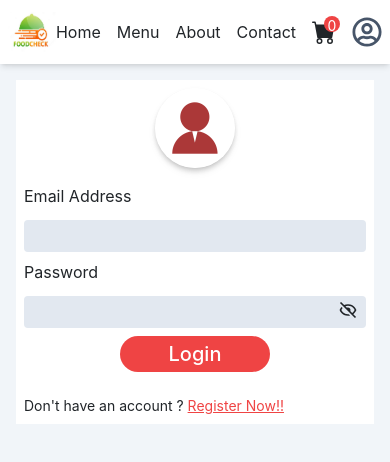
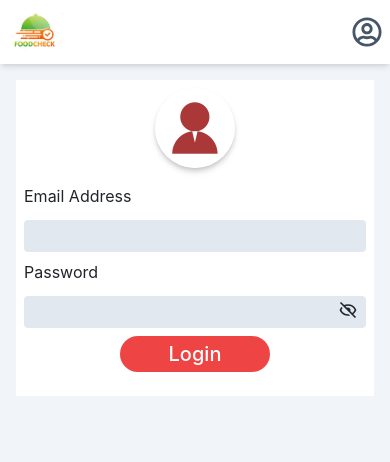
Before and after one commit to TeamCaffeine52/FoodDeliveryFrontend, a React (Create React App) app: page /admin/login in a window 390 px wide. Before the commit this address led to /login. Shown: the top 462 px of the page. Built offline with nearby package versions, Linux system fonts and the light colour scheme.

Commit message:
Added admin dashboard, Logout feature, made header responsive to current user

```diff
--- a/package.json
+++ b/package.json
@@ -7,6 +7,7 @@
     "@testing-library/jest-dom": "^5.16.5",
     "@testing-library/react": "^13.4.0",
     "@testing-library/user-event": "^13.5.0",
+    "jwt-decode": "^3.1.2",
     "react": "^18.2.0",
     "react-cookie": "^4.1.1",
     "react-dom": "^18.2.0",
--- a/src/component/Header.js
+++ b/src/component/Header.js
@@ -3,9 +3,15 @@ import logo from "../assets/logo.jpg";
 import { Link } from 'react-router-dom';
 import {FaRegUserCircle} from "react-icons/fa"
 import {BsFillCartFill} from "react-icons/bs"
-
+import { useSelector } from 'react-redux';
+import { useCookies } from "react-cookie";
 
 const Header = () => {
+    const [cookies , , ] = useCookies(["access_token"]);
+    const isLoginned = cookies["access_token"] ? true : false;
+
+    const isAdmin = useSelector((state) => state.user.isAdmin);
+
     const[showMenu,setshowMenu] = useState(false);
     const handleShowMenu = ()=>{
         setshowMenu(preve => !preve)
@@ -21,24 +27,46 @@ const Header = () => {
                 </Link>
 
                 <div className="flex items-center gap-4 md:gap-7">
+                    { isLoginned ?
+                        <>
                             <nav className="flex gap-4 md:gap-6 text-base md:text-lg">
-                        <Link to={""}>Home</Link>
-                        <Link to={"menu"}>Menu</Link>
-                        <Link to={"about"}>About</Link>
-                        <Link to={"contact"}>Contact</Link>
+                                { isAdmin ?
+                                    <>
+                                        <Link to={"/admin"}>Home</Link>
+                                        <Link to={"/admin/order"}>Orders</Link>
+                                        <Link to={"/about"}>About</Link>
+                                        <Link to={"/contact"}>Contact</Link>
+                                    </>
+                                    : <>
+                                        <Link to={"/"}>Home</Link>
+                                        <Link to={"/cart"}>My Orders</Link>
+                                        <Link to={"/about"}>About</Link>
+                                        <Link to={"/contact"}>Contact</Link>
+                                    </>
+                                }
                             </nav>
                             <div className="text-2xl text-sale-600 relative">
                                 <BsFillCartFill/>
                                 <div className="absolute -top-1 -right-1 text-white bg-red-500 h-4 w-4 rounded-full m-0 p-0 text-sm text-center">0</div>
                             </div>
+                        </>
+                        : null
+                    }
                     <div className=" text-slate-600"onClick={handleShowMenu}>
                         <div className="text-3xl cursor-pointer">
                             <FaRegUserCircle />
                         </div>
                         {showMenu && (
                         <div className="absolute right-2 bg-white py-2 px-2 shadow drop-shadow-md flex flex-col">
+                            { isLoginned ?
+                                <>
+                                    <Link to={"logout"} className="Whitespace-nowrap cursor-pointer">Logout</Link>
+                                </>
+                                : <>
                                     <Link to={"admin/login"} className="whitespace-nowrap cursor-pointer">Admin Login</Link>
                                     <Link to={"login"} className="Whitespace-nowrap cursor-pointer">Login</Link>
+                                </>
+                            }
                         </div>
                         )}
 
--- /dev/null
+++ b/src/component/Logout.jsx
@@ -0,0 +1,20 @@
+import React from "react";
+import { useCookies } from "react-cookie";
+import { useNavigate } from 'react-router-dom'
+import { useEffect } from "react";
+import { toast } from "react-hot-toast";
+
+const Logout = () => {
+    const navigate = useNavigate();
+    const [ , , removeCookie] = useCookies(["access_token"]);
+    removeCookie('access_token');
+
+    useEffect(() => {
+        toast('Logout Successfull');
+        navigate('/');
+    }, [])
+
+    return (<></>);
+}
+
+export default Logout;
--- a/src/component/RedirectLogin.jsx
+++ b/src/component/RedirectLogin.jsx
@@ -2,24 +2,56 @@ import React from 'react';
 import { useLocation } from 'react-router-dom';
 import { useCookies } from "react-cookie";
 import {Link,useNavigate} from 'react-router-dom'
+import { useEffect } from 'react';
+import jwt_decode from 'jwt-decode';
 
 const  RedirectLogin = () => {
-  let location = useLocation();
-  const navigate=useNavigate()
-  const [cookies, , removeCookie] = useCookies(["access_token"]);
+    let location = useLocation();
+    const navigate = useNavigate()
+    const [cookies , , ] = useCookies(["access_token"]);
+
+    useEffect(() => {
+        console.log(location);
+
+        const currentPath = location.pathname;
 
 
-    React.useEffect(() => {
-        console.log(location);
-
-        if(!(location.pathname === '/login' || location.pathname === '/signup'))
+        if(!(currentPath === '/login' || currentPath === '/signup' || currentPath === '/admin/login'))
         {
-            console.log(cookies);
+            // Not on /login, /signup, /admin/login
             if(!cookies["access_token"])
             {
+                // Not Loginned
+                if(currentPath.startsWith('/admin'))
+                {
+                    // Tried to access admin pages
+                    navigate('/admin/login');
+                }
+                else
+                {
+                    // Tried to access normal pages
+                    navigate('/login');
+                }
+            }
+            else
+            {
+                // Loginned
+                const isAdmin = jwt_decode(cookies["access_token"]).isAdmin;
 
-                navigate('/login');
+                if(isAdmin)
+                {
+                    // Admin so All pages Allowed
+                }
+                else
+                {
+                    // User so no access to /admin prefixed pages
+                    if(currentPath.startsWith('/admin'))
+                    {
+                        navigate('/admin/login');
+                    }
+                }
             }
+
         }
 
     }, [location]);
--- a/src/index.js
+++ b/src/index.js
@@ -7,12 +7,13 @@ import { createBrowserRouter,createRoutesFromElements,Route,RouterProvider } fro
 import Home from './page/Home';
 import About from './page/About';
 import ContactUs from './page/ContactUs';
-import Login from './page/login';
+import Login from './page/Login';
 import Signup from './page/Signup';
 import AdminApp from './page/admin/AdminApp';
 import AdminLogin from './page/admin/AdminLogin';
 import AdminHome from './page/admin/AdminHome';
 import AdminOrder from './page/admin/AdminOrder';
+import Logout from './component/Logout';
 import { store } from './redux/index';
 import { Provider } from 'react-redux';
 
@@ -21,6 +22,7 @@ const router = createBrowserRouter(
 		<Route path='/' element={<App/>}>
 		<Route index element={<Home/>} />
 		<Route path='login' element={<Login/>} />
+		<Route path='logout' element={<Logout/>} />
 		<Route path='signup' element={<Signup/>} />
 		<Route path='about' element={<About/>} />
 		<Route path='contact' element={<ContactUs/>} />
--- a/src/page/admin/AdminLogin.jsx
+++ b/src/page/admin/AdminLogin.jsx
@@ -53,7 +53,7 @@ function Login() {
             toast(dataRes.message)
 
             if(dataRes.success){
-                setCookies("access_token", dataRes.token);
+                setCookies("access_token", dataRes.token, {maxAge: 60 * 60});
                 // window.localStorage.setItem("token", dataRes.token);
                 dispatch(loadUser(dataRes.user));
                 navigate("/admin");
--- a/src/page/login.jsx
+++ b/src/page/login.jsx
@@ -54,7 +54,7 @@ function Login() {
             toast(dataRes.message)
 
             if(dataRes.success){
-                setCookies("access_token", dataRes.token);
+                setCookies("access_token", dataRes.token, {maxAge: 60 * 60});
                 // window.localStorage.setItem("token", dataRes.token);
                 dispatch(loadUser(dataRes.user));
                 navigate("/");
```
Also changed, not shown: 1 other file (tests, documents, lock files or other folders). Lines whose indentation alone changed are shown as unchanged.
